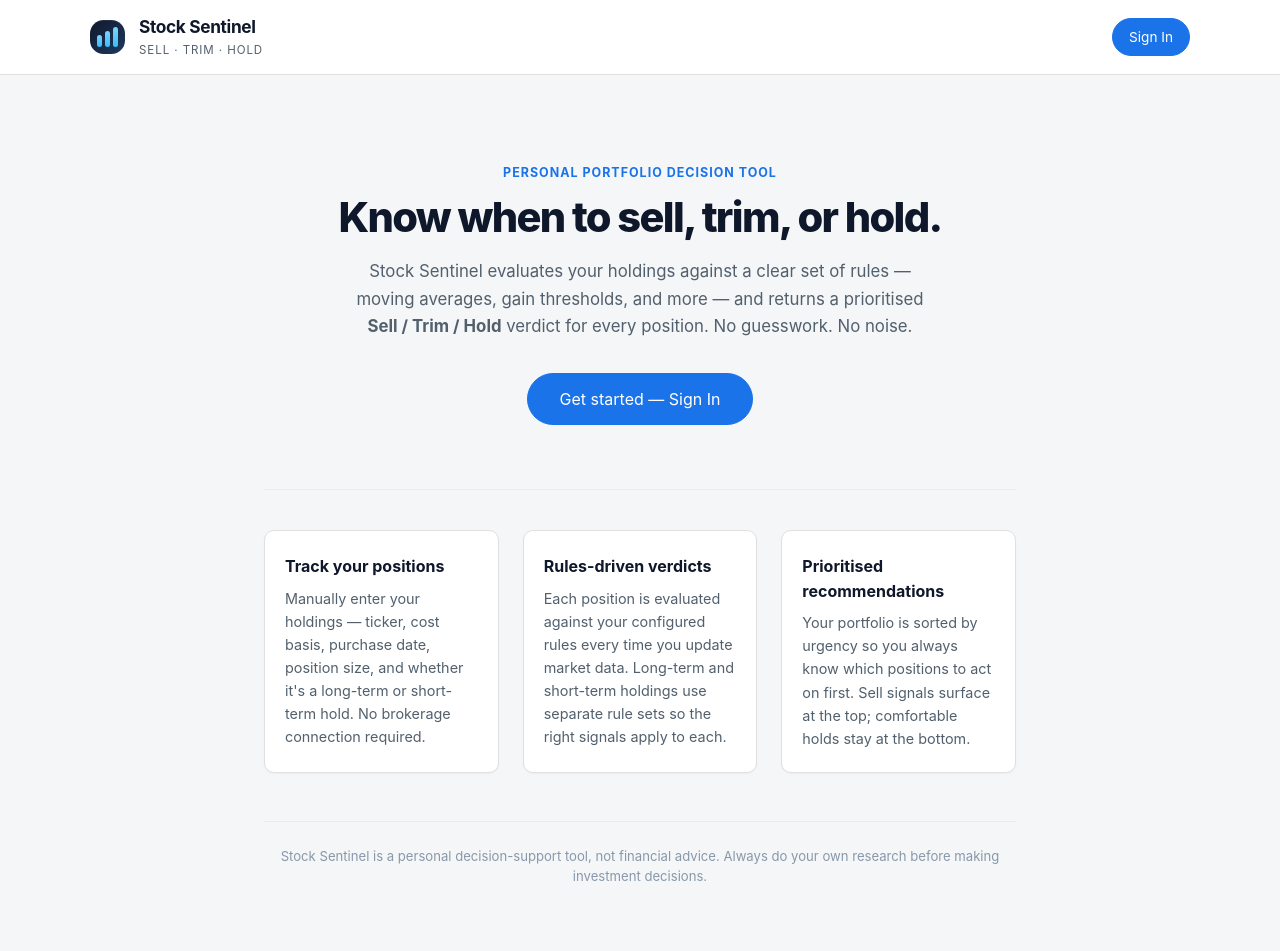
After one commit to ryankmcintyre/StockSentinal, a FastAPI app: template app/templates/splash.html in a window 1280 px wide. The commit adds this page. Run offline with FastAPI, Linux system fonts and the light colour scheme; the template is opened without the code that fills it, so the values that code supplies are empty.

Commit message:
feat: add public splash page for anonymous visitors
- Unauthenticated GET / now renders splash.html instead of redirecting
  to /auth/login. Authenticated users continue to see the portfolio.
- New app/templates/splash.html: headline, feature highlights, CTA,
  and disclaimer. Extends base.html with current_user=None.
- Updated base.html nav to conditionally show Rules / Add Position
  only when current_user is set, and show Sign In when not.
- Extracted portfolio rendering logic into _portfolio_response() helper
  so GET / can branch on auth state without duplicating code.
- Added splash CSS (.splash-*, .btn-large) to styles.css.
- Added tests/test_splash.py covering anonymous and authenticated GET /.
- Updated test_rules_route.py, test_refresh_route.py, and
  test_auth_routes.py fixtures to work with the new auth-branching route.

Closes #72

Co-authored-by: Copilot <223556219+Copilot@users.noreply.github.com>

```diff
--- a/app/main.py
+++ b/app/main.py
@@ -520,8 +520,22 @@ def logout():
 
 
 @app.get("/")
-def portfolio(request: Request, uow: UnitOfWork = Depends(get_authenticated_uow)):
-    """Dashboard: list all positions with verdicts, sorted by urgency."""
+def index(request: Request):
+    """Root: splash page for anonymous visitors, portfolio dashboard for authenticated users."""
+    user_id = get_current_user_id(request)
+    if user_id is None:
+        return templates.TemplateResponse(request, "splash.html", {"current_user": None})
+
+    session = SessionLocal()
+    uow = SqlAlchemyUnitOfWork(session, user_id=user_id)
+    try:
+        return _portfolio_response(request, uow)
+    finally:
+        session.close()
+
+
+def _portfolio_response(request: Request, uow: UnitOfWork):
+    """Build and return the portfolio dashboard template response."""
     user_id = _get_request_user_id(request, uow)
     current_user = _get_current_user(request, uow)
     _clear_stale_refresh_flags(uow)
--- a/app/static/styles.css
+++ b/app/static/styles.css
@@ -822,3 +822,86 @@ h3 {
     border-color: #f1de9c;
     color: #7c5d00;
 }
+
+/* --- Splash / landing page --- */
+
+.splash {
+    max-width: 800px;
+    margin: 3rem auto 4rem;
+    padding: 0 1.5rem;
+}
+
+.splash-hero {
+    text-align: center;
+    padding: 2.5rem 1rem 3rem;
+}
+
+.splash-eyebrow {
+    font-size: 0.78rem;
+    font-weight: 700;
+    letter-spacing: 0.08em;
+    text-transform: uppercase;
+    color: #1a73e8;
+    margin-bottom: 0.75rem;
+}
+
+.splash-headline {
+    font-size: 2.6rem;
+    font-weight: 800;
+    letter-spacing: -0.04em;
+    color: #0f172a;
+    line-height: 1.1;
+    margin-bottom: 1.1rem;
+}
+
+.splash-sub {
+    max-width: 36rem;
+    margin: 0 auto 2rem;
+    color: #52606d;
+    font-size: 1.05rem;
+    line-height: 1.65;
+}
+
+.btn-large {
+    padding: 0.8rem 2rem;
+    font-size: 1rem;
+}
+
+.splash-features {
+    display: grid;
+    grid-template-columns: repeat(auto-fit, minmax(200px, 1fr));
+    gap: 1.5rem;
+    margin-top: 1rem;
+    padding-top: 2.5rem;
+    border-top: 1px solid #e8ecf0;
+}
+
+.splash-feature {
+    background: #fff;
+    border: 1px solid #e0e0e0;
+    border-radius: 10px;
+    padding: 1.4rem 1.25rem;
+    box-shadow: 0 1px 2px rgba(15, 23, 42, 0.04);
+}
+
+.splash-feature-title {
+    font-size: 1rem;
+    font-weight: 700;
+    color: #0f172a;
+    margin-bottom: 0.5rem;
+}
+
+.splash-feature-body {
+    font-size: 0.9rem;
+    color: #52606d;
+    line-height: 1.6;
+}
+
+.splash-disclaimer {
+    margin-top: 3rem;
+    padding-top: 1.5rem;
+    border-top: 1px solid #e8ecf0;
+    text-align: center;
+    font-size: 0.82rem;
+    color: #8898aa;
+}
--- a/app/templates/base.html
+++ b/app/templates/base.html
@@ -22,7 +22,9 @@
                         <span class="brand-tagline">Sell · Trim · Hold</span>
                     </span>
                 </a>
+                {% if current_user %}
                 <a href="/rules" class="btn btn-small">Rules</a>
+                {% endif %}
             </div>
             <div class="nav-right">
                 {% if current_user %}
@@ -30,8 +32,10 @@
                 <form method="post" action="/auth/logout" style="display:inline">
                     <button type="submit" class="btn btn-small">Sign Out</button>
                 </form>
+                <a href="/add" class="btn btn-primary">+ Add Position</a>
+                {% else %}
+                <a href="/auth/login" class="btn btn-primary">Sign In</a>
                 {% endif %}
-                <a href="/add" class="btn btn-primary">+ Add Position</a>
             </div>
         </nav>
     </header>
--- /dev/null
+++ b/app/templates/splash.html
@@ -0,0 +1,49 @@
+{% extends "base.html" %}
+{% block title %}Stock Sentinel — Sell · Trim · Hold{% endblock %}
+{% block content %}
+<section class="splash">
+    <div class="splash-hero">
+        <p class="splash-eyebrow">Personal portfolio decision tool</p>
+        <h1 class="splash-headline">Know when to sell, trim, or hold.</h1>
+        <p class="splash-sub">
+            Stock Sentinel evaluates your holdings against a clear set of rules —
+            moving averages, gain thresholds, and more — and returns a prioritised
+            <strong>Sell&nbsp;/ Trim&nbsp;/ Hold</strong> verdict for every position.
+            No guesswork. No noise.
+        </p>
+        <a href="/auth/login" class="btn btn-primary btn-large">Get started — Sign In</a>
+    </div>
+
+    <div class="splash-features">
+        <div class="splash-feature">
+            <h2 class="splash-feature-title">Track your positions</h2>
+            <p class="splash-feature-body">
+                Manually enter your holdings — ticker, cost basis, purchase date,
+                position size, and whether it's a long-term or short-term hold.
+                No brokerage connection required.
+            </p>
+        </div>
+        <div class="splash-feature">
+            <h2 class="splash-feature-title">Rules-driven verdicts</h2>
+            <p class="splash-feature-body">
+                Each position is evaluated against your configured rules every time
+                you update market data. Long-term and short-term holdings use
+                separate rule sets so the right signals apply to each.
+            </p>
+        </div>
+        <div class="splash-feature">
+            <h2 class="splash-feature-title">Prioritised recommendations</h2>
+            <p class="splash-feature-body">
+                Your portfolio is sorted by urgency so you always know which
+                positions to act on first. Sell signals surface at the top;
+                comfortable holds stay at the bottom.
+            </p>
+        </div>
+    </div>
+
+    <div class="splash-disclaimer">
+        Stock Sentinel is a personal decision-support tool, not financial advice.
+        Always do your own research before making investment decisions.
+    </div>
+</section>
+{% endblock %}
```
Also changed, not shown: tests/test_auth_routes.py (+3 -1 lines), tests/test_refresh_route.py (+8 -1 lines), tests/test_rules_route.py (+8 -1 lines), tests/test_splash.py (added, +135 -0 lines).
